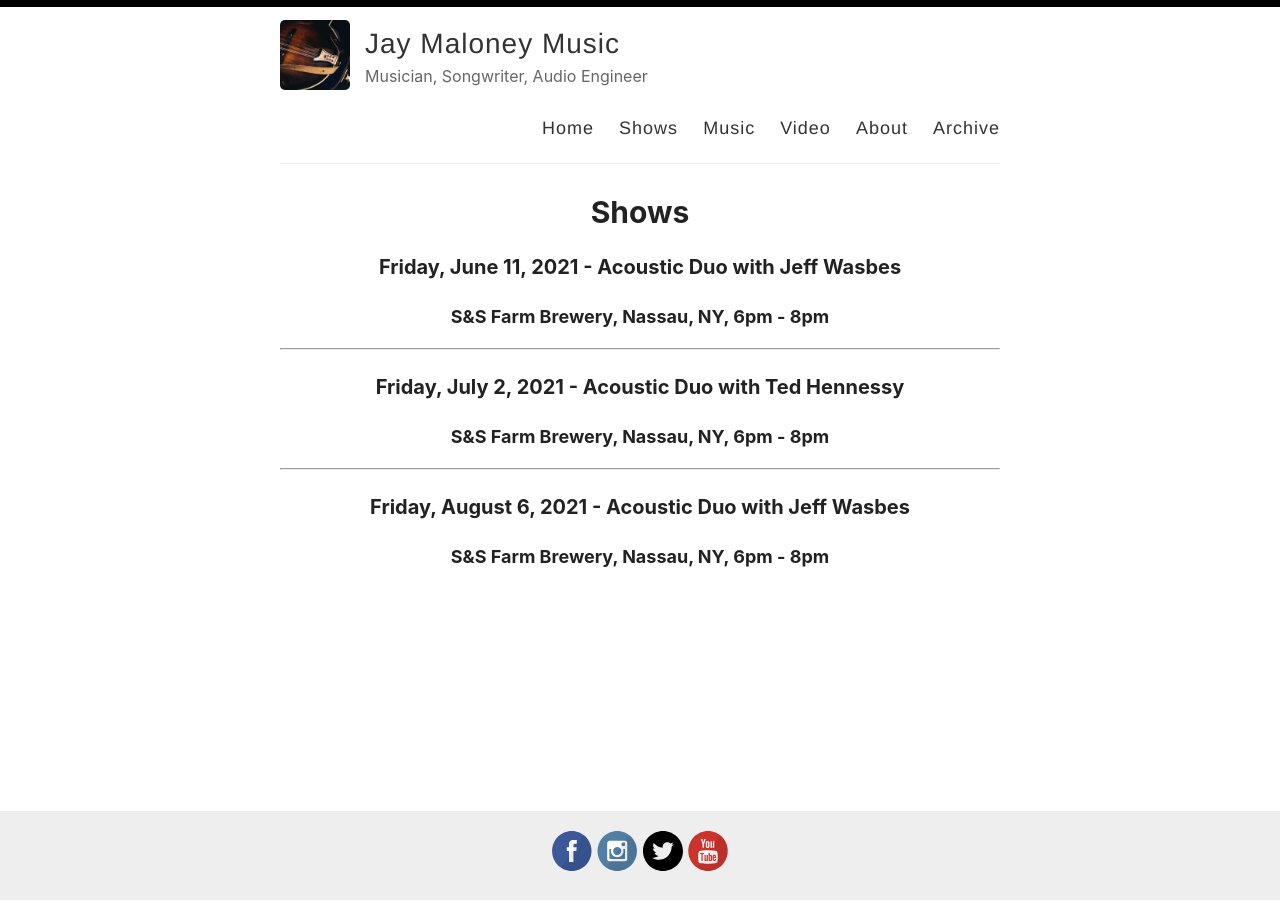
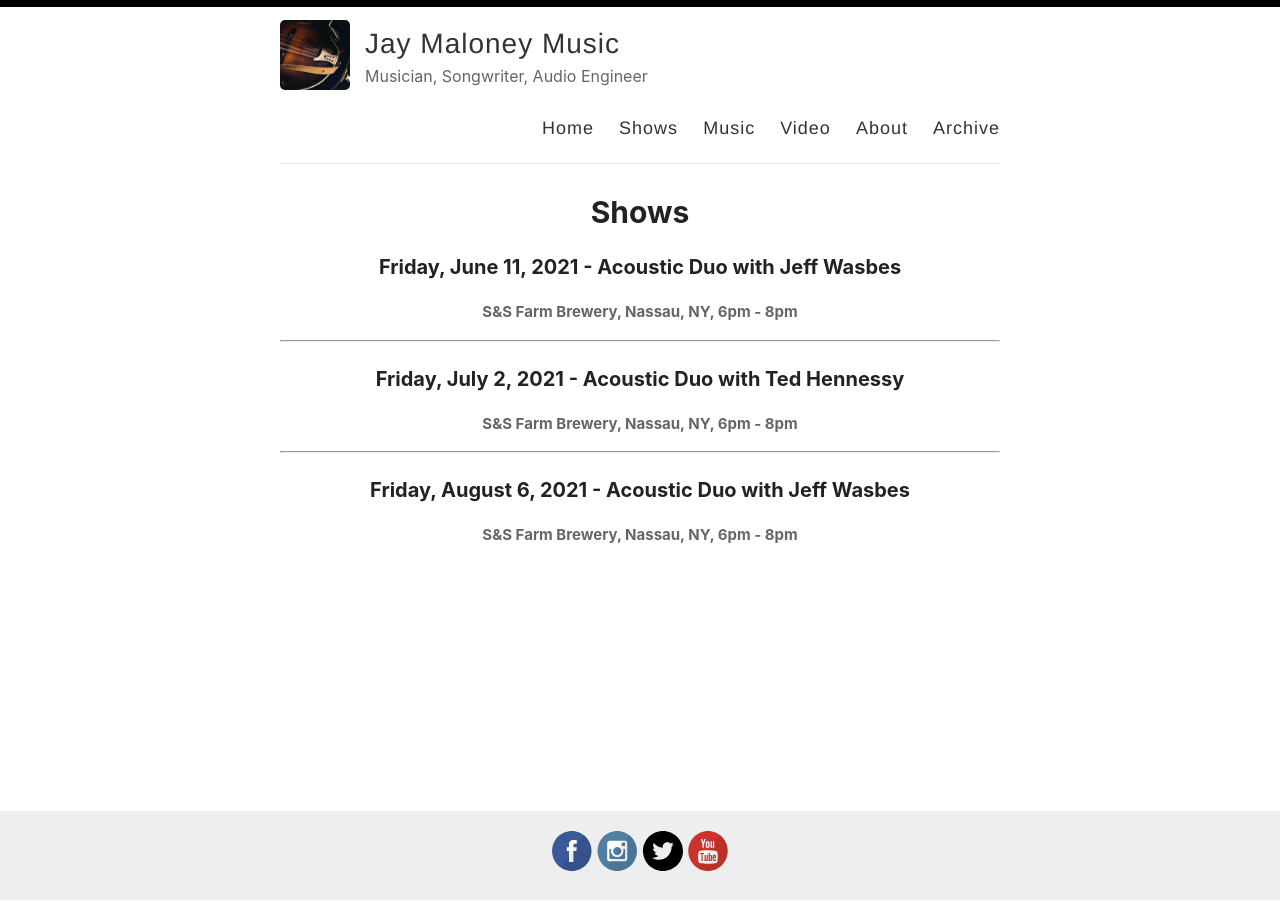
Before and after one commit to thisjaymaloney/thisjaymaloney.github.io, a Jekyll site: the page built from _pages/shows.md, in a window 1280 px wide. Built offline with Jekyll 4.4.1, drawn with Linux system fonts in a browser that asks for light colours.

Commit message:
h4 changed to 15px, and #666

```diff
--- a/assets/style.scss
+++ b/assets/style.scss
@@ -80,8 +80,8 @@ h3 {
 }
 
 h4 {
-  font-size: 18px;
-  color: #222;
+  font-size: 15px;
+  color: #666;
 }
 
 p {
```
